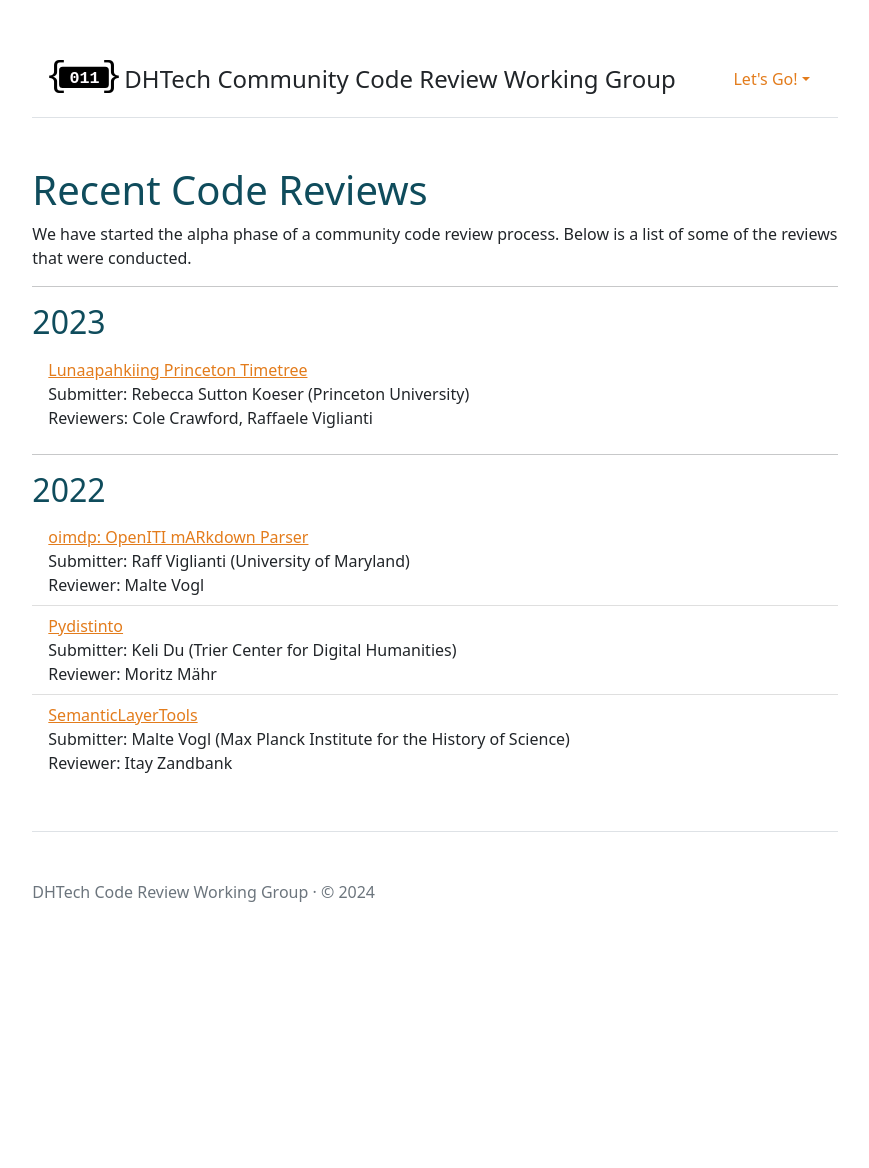
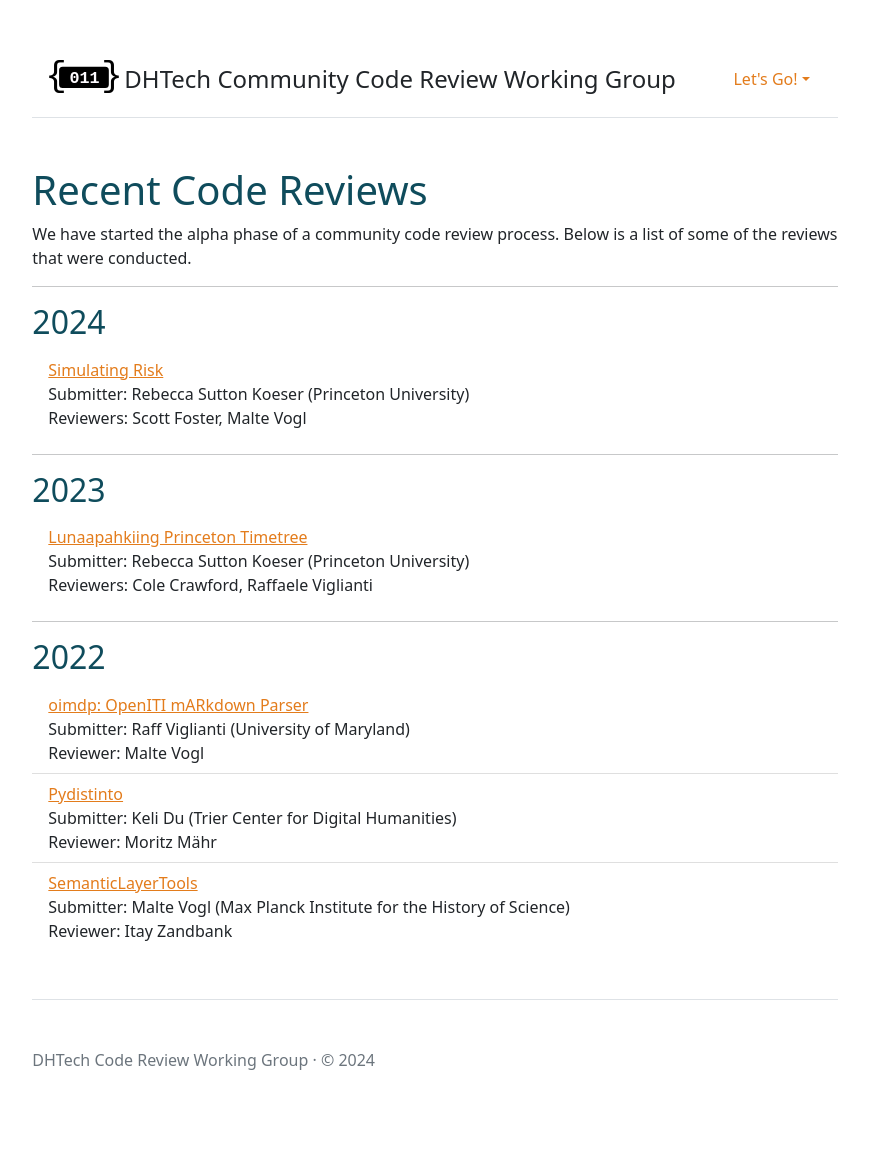
Before and after one commit to DHCodeReview/DHCodeReview.github.io, a Jekyll site: the page built from recent-reviews.html, in a window 1280 px wide. Shown: the whole page, without its empty margins (205-1074 px from the left). Built offline with Jekyll 4.4.1, drawn with Linux system fonts in a browser that asks for light colours; nearby versions of some CDN libraries; library files that are not in the unit come from our copies; before the commit the page ends 1000 px from its top, so only the background shows below that.

Commit message:
Add Simulating Risk review to 2024 reviews

```diff
--- a/recent-reviews.html
+++ b/recent-reviews.html
@@ -4,6 +4,15 @@ layout: default
 <h1>Recent Code Reviews</h1>
 
 We have started the alpha phase of a community code review process. Below is a list of some of the reviews that were conducted.
+<hr>
+<h2>2024</h2>
+<ul class="list-group list-group-flush">
+  <li class="list-group-item">
+    <a href="https://github.com/DHCodeReview/simulating-risk/pull/1">Simulating Risk</a>
+    <br>Submitter: Rebecca Sutton Koeser (Princeton University)
+    <br>Reviewers: Scott Foster, Malte Vogl
+  </li>
+</ul>
 <hr>
 <h2>2023</h2>
 <ul class="list-group list-group-flush">
```
